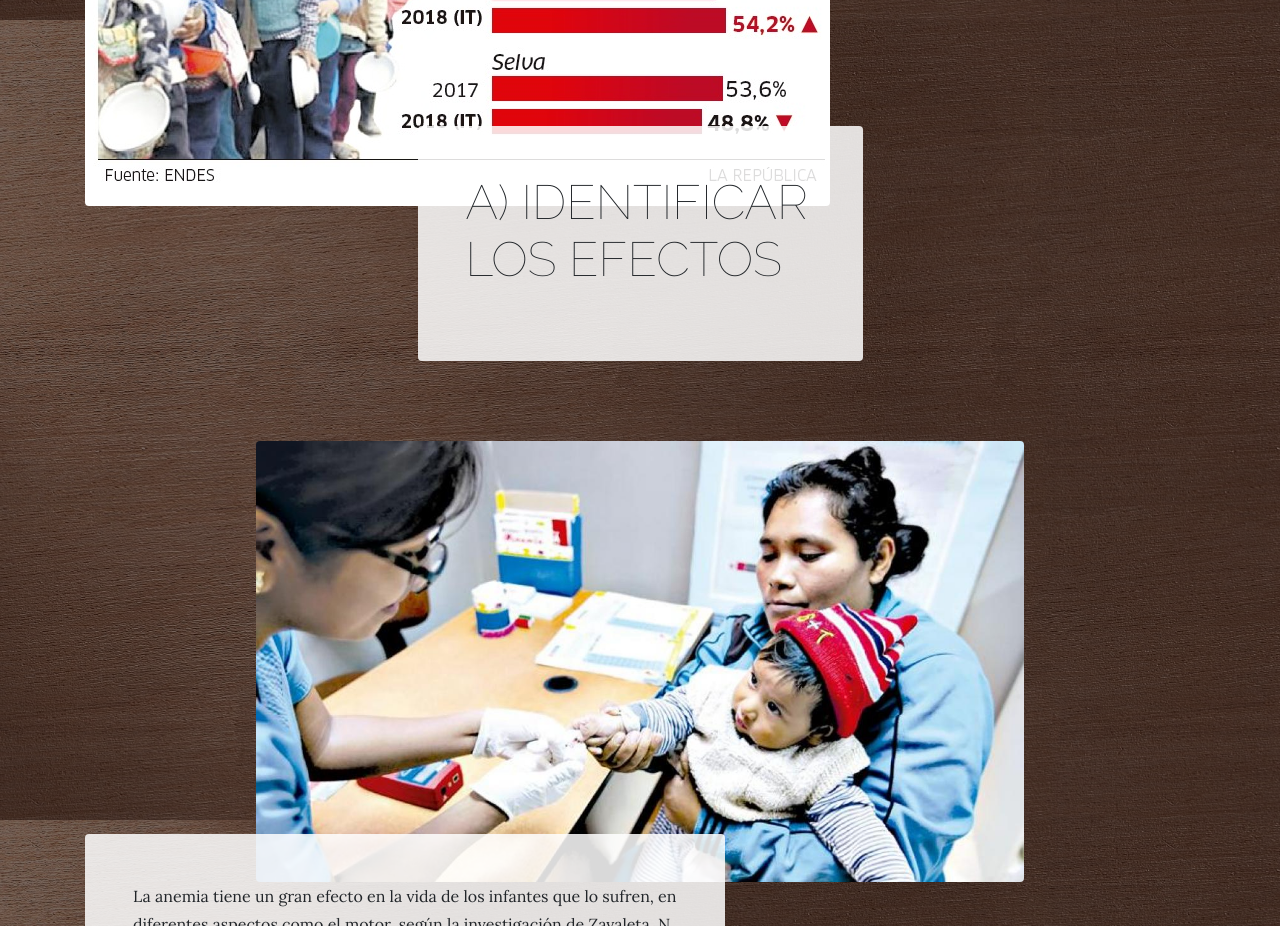
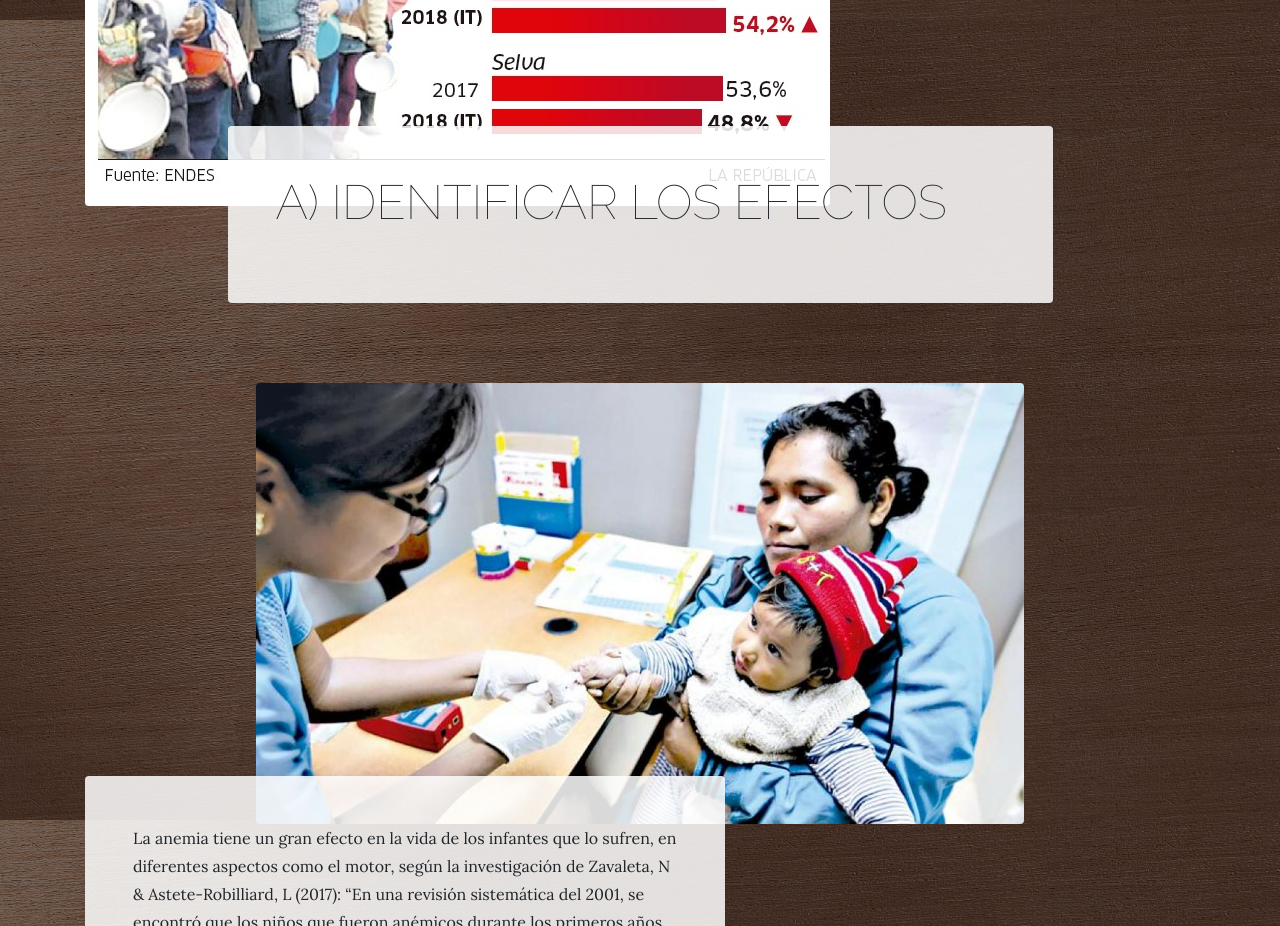
Before and after one commit to D4ny2000/02equipo06_mie_111, a website: page investigacion.html in a window 1280 px wide. Shown: the part 780-1706 px from the top of the page. Drawn offline with Linux system fonts and the light colour scheme.

Commit message:
Update investigacion.html

```diff
--- a/investigacion.html
+++ b/investigacion.html
@@ -75,7 +75,7 @@
         <img class="img-fluid rounded about-heading-img mb-3 mb-lg-0" src="img/anemia2018.jpg" alt="">
         <div class="about-heading-content">
           <div class="row">
-            <div class="col-xl-5 col-lg-7 mx-auto">
+            <div class="col-xl-9 col-lg-10 mx-auto">
               <div class="bg-faded rounded p-5">
                 <h2 class="section-heading mb-4">
 
```
